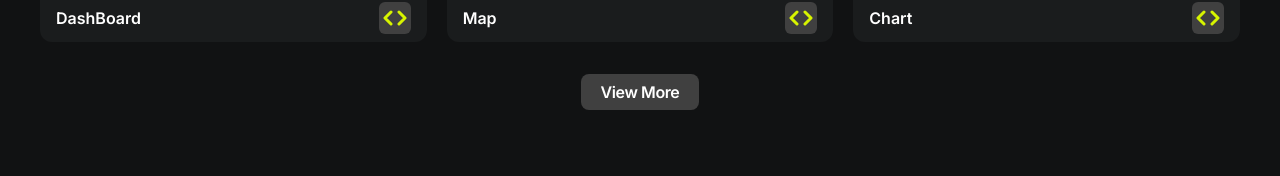
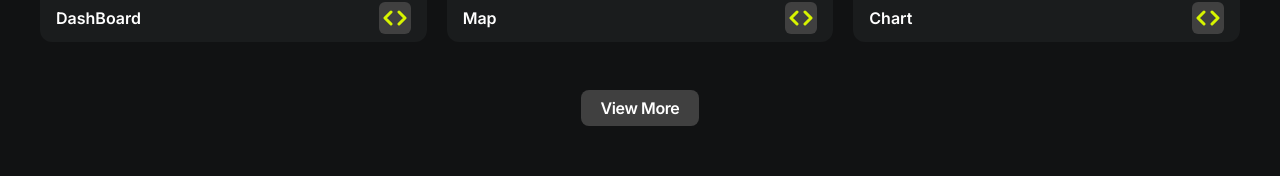
Before and after one commit to Ayusht777/FrontendStack, a React (Vite) app: page / in a window 1280 px wide. Shown: the part 1101-1277 px from the top of the page. Built offline with nearby package versions, Linux system fonts and the light colour scheme.

Commit message:
refactor: Update Button and ButtonV2 components for consistent focus styles

```diff
--- a/src/Components/Shared/Button.jsx
+++ b/src/Components/Shared/Button.jsx
@@ -1,7 +1,7 @@
-const Button = ({ title,  background_color = "Logo", text_color = "Bg" }) => {
+const Button = ({ title, background_color = "Logo", text_color = "Bg" }) => {
   return (
     <button
-      className={` min-w-16  rounded-lg   px-5 py-1.5 text-center font-semibold tracking-tight  transition-colors duration-300 ease-in-out  focus:outline focus:outline-2 focus:outline-offset-2  ${`bg-` +  background_color} ${`text-` + text_color} ${`hover:bg-` +  background_color + `/90`} ${`focus:outline-` +  background_color} `}
+      className={` my-4 min-w-16 rounded-lg   px-5 py-1.5 text-center font-semibold tracking-tight  transition-colors duration-300 ease-in-out focus-visible:outline focus-visible:outline-2 focus-visible:outline-offset-2  ${`bg-` + background_color} ${`text-` + text_color} ${`hover:bg-` + background_color + `/90`} ${`focus:outline-` + background_color} `}
     >
       {title}
     </button>
--- a/src/Components/Shared/ButtonV2.jsx
+++ b/src/Components/Shared/ButtonV2.jsx
@@ -6,9 +6,9 @@ const ButtonV2 = () => {
       rounded-lg bg-inherit px-5 py-1.5 text-center
       font-semibold tracking-tight text-white
       outline outline-1 outline-Border transition-colors
-      duration-300 ease-in-out hover:bg-Border
-      focus:outline focus:outline-1 focus:outline-offset-2
-       focus:outline-white`}
+      duration-300 ease-in-out hover:bg-Border focus:outline-white
+      focus-visible:outline focus-visible:outline-1
+      focus-visible:outline-offset-2`}
     >
       <Github className="mr-1.5 size-4 rounded-full " /> Github
     </button>
```
